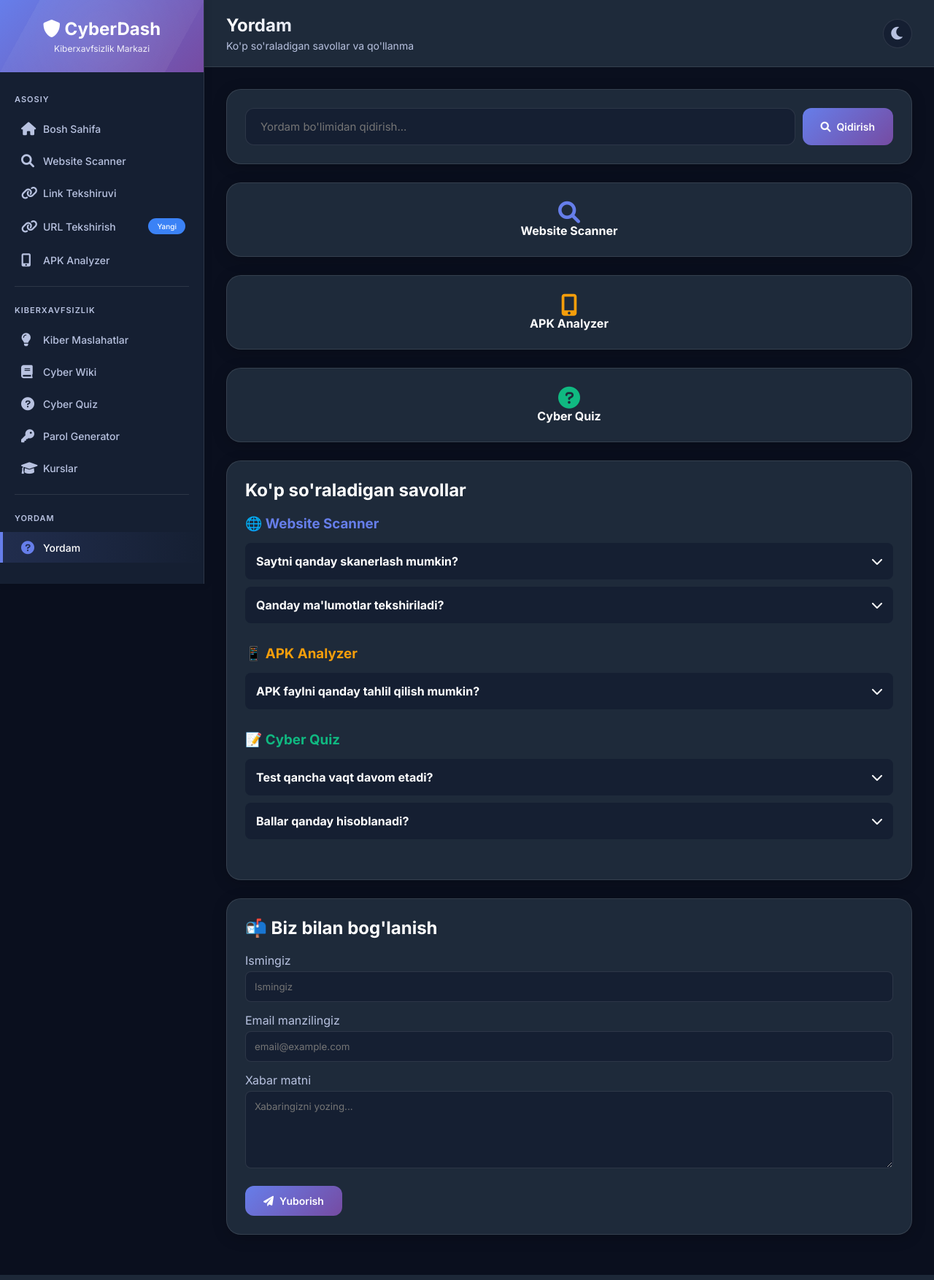
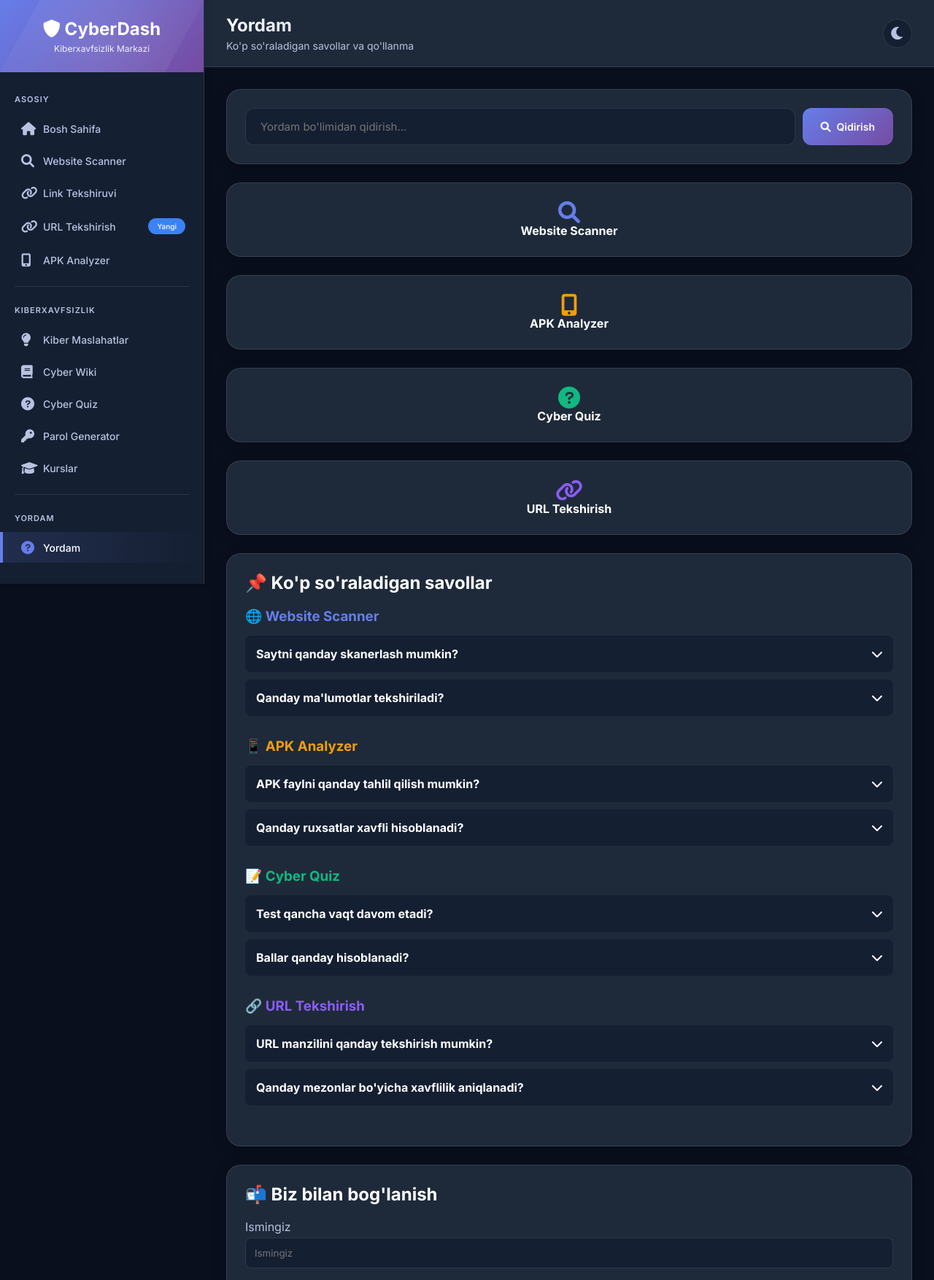
Before and after one commit to ISMATBEK/Sayt_xafsizligi, a Flask app: page /help in a window 1280 px wide. Shown: the top 1754 px of the page at 73% size. Run offline with Flask 3, Linux system fonts and the light colour scheme.

Commit message:
Update help.html

```diff
--- a/Sayt xafsizligi/templates/help.html
+++ b/Sayt xafsizligi/templates/help.html
@@ -14,8 +14,8 @@
     </div>
 </div>
 
-<!-- Kategoriyalar -->
-<div class="grid-3" style="margin-bottom: 25px;">
+<!-- Kategoriyalar (4 ta xizmat) -->
+<div class="grid-4" style="margin-bottom: 25px;">
     <div class="card" style="text-align: center; cursor: pointer;" onclick="scrollToSection('scanner')">
         <i class="fas fa-search" style="font-size: 30px; color: var(--accent-primary);"></i>
         <h4>Website Scanner</h4>
@@ -28,13 +28,17 @@
         <i class="fas fa-question-circle" style="font-size: 30px; color: #10b981;"></i>
         <h4>Cyber Quiz</h4>
     </div>
+    <div class="card" style="text-align: center; cursor: pointer;" onclick="scrollToSection('url')">
+        <i class="fas fa-link" style="font-size: 30px; color: #8b5cf6;"></i>
+        <h4>URL Tekshirish</h4>
+    </div>
 </div>
 
 <!-- FAQ -->
 <div class="card" id="faq">
-    <h2 style="margin-bottom: 20px;">Ko'p so'raladigan savollar</h2>
+    <h2 style="margin-bottom: 20px;">📌 Ko'p so'raladigan savollar</h2>
 
-    <!-- Website Scanner FAQ -->
+    <!-- Website Scanner -->
     <div style="margin-bottom: 30px;" id="scanner">
         <h3 style="color: var(--accent-primary); margin-bottom: 15px;">🌐 Website Scanner</h3>
 
@@ -69,7 +73,7 @@
         </div>
     </div>
 
-    <!-- APK Analyzer FAQ -->
+    <!-- APK Analyzer -->
     <div style="margin-bottom: 30px;" id="apk">
         <h3 style="color: #f59e0b; margin-bottom: 15px;">📱 APK Analyzer</h3>
 
@@ -80,14 +84,25 @@
                     <i class="fas fa-chevron-down"></i>
                 </div>
                 <div class="faq-answer" style="display: none; margin-top: 15px;">
-                    <p>APK Analyzer bo'limiga o'ting, "Fayl tanlash" tugmasini bosing, APK faylingizni yuklang va "Tahlil qilish" tugmasini bosing.</p>
-                    <p class="alert alert-warning" style="margin-top: 10px;">Maksimal fayl hajmi: 10MB</p>
+                    <p>APK Analyzer bo'limiga o'ting, "Fayl tanlash" tugmasini bosing, APK faylingizni yuklang va "Tahlil qilish" tugmasini bosing. Maksimal fayl hajmi 10 MB.</p>
+                </div>
+            </div>
+        </div>
+
+        <div class="faq-item" style="margin-bottom: 10px;">
+            <div style="background: var(--bg-secondary); padding: 15px; border-radius: 8px; cursor: pointer;" onclick="toggleFaq(this)">
+                <div style="display: flex; justify-content: space-between; align-items: center;">
+                    <h4>Qanday ruxsatlar xavfli hisoblanadi?</h4>
+                    <i class="fas fa-chevron-down"></i>
+                </div>
+                <div class="faq-answer" style="display: none; margin-top: 15px;">
+                    <p>Yuqori xavfli ruxsatlar: SMS yuborish, kontaktlarni o'qish, joylashuv, kamera, mikrofon. Ilova so'ragan barcha ruxsatlarni diqqat bilan tekshiring.</p>
                 </div>
             </div>
         </div>
     </div>
 
-    <!-- Cyber Quiz FAQ -->
+    <!-- Cyber Quiz -->
     <div style="margin-bottom: 30px;" id="quiz">
         <h3 style="color: #10b981; margin-bottom: 15px;">📝 Cyber Quiz</h3>
 
@@ -121,9 +136,44 @@
             </div>
         </div>
     </div>
+
+    <!-- URL Tekshirish (YANGI) -->
+    <div style="margin-bottom: 30px;" id="url">
+        <h3 style="color: #8b5cf6; margin-bottom: 15px;">🔗 URL Tekshirish</h3>
+
+        <div class="faq-item" style="margin-bottom: 10px;">
+            <div style="background: var(--bg-secondary); padding: 15px; border-radius: 8px; cursor: pointer;" onclick="toggleFaq(this)">
+                <div style="display: flex; justify-content: space-between; align-items: center;">
+                    <h4>URL manzilini qanday tekshirish mumkin?</h4>
+                    <i class="fas fa-chevron-down"></i>
+                </div>
+                <div class="faq-answer" style="display: none; margin-top: 15px;">
+                    <p>URL Tekshirish bo'limiga o'ting, tekshirmoqchi bo'lgan to'liq manzilni kiriting (masalan, https://example.com yoki bit.ly/qisqa) va "Tekshirish" tugmasini bosing. Natijada xavf darajasi va tavsiyalar ko'rsatiladi.</p>
+                </div>
+            </div>
+        </div>
+
+        <div class="faq-item" style="margin-bottom: 10px;">
+            <div style="background: var(--bg-secondary); padding: 15px; border-radius: 8px; cursor: pointer;" onclick="toggleFaq(this)">
+                <div style="display: flex; justify-content: space-between; align-items: center;">
+                    <h4>Qanday mezonlar bo'yicha xavflilik aniqlanadi?</h4>
+                    <i class="fas fa-chevron-down"></i>
+                </div>
+                <div class="faq-answer" style="display: none; margin-top: 15px;">
+                    <ul>
+                        <li>Domen qisqartiruvchi yoki ma'lum xavfli domenlar ro'yxatida borligi</li>
+                        <li>Shubhali kalit so'zlar (login, bank, verify va h.k.) mavjudligi</li>
+                        <li>To'g'ridan-to'g'ri IP manzilga yo'naltirilganligi</li>
+                        <li>HTTPS ishlatilganligi (xavfsiz ulanish)</li>
+                        <li>Saytning mavjudligi va javob kodi</li>
+                    </ul>
+                </div>
+            </div>
+        </div>
+    </div>
 </div>
 
-<!-- Bog'lanish formasi -->
+<!-- Bog'lanish formasi (o'zgarishsiz) -->
 <div class="card">
     <h2 style="margin-bottom: 20px;">📬 Biz bilan bog'lanish</h2>
 
@@ -195,7 +245,7 @@
     });
 }
 
-// Bog'lanish formasi
+// Bog'lanish formasi (avvalgidek)
 document.getElementById('contactForm').addEventListener('submit', async function(e) {
     e.preventDefault();
 
```
